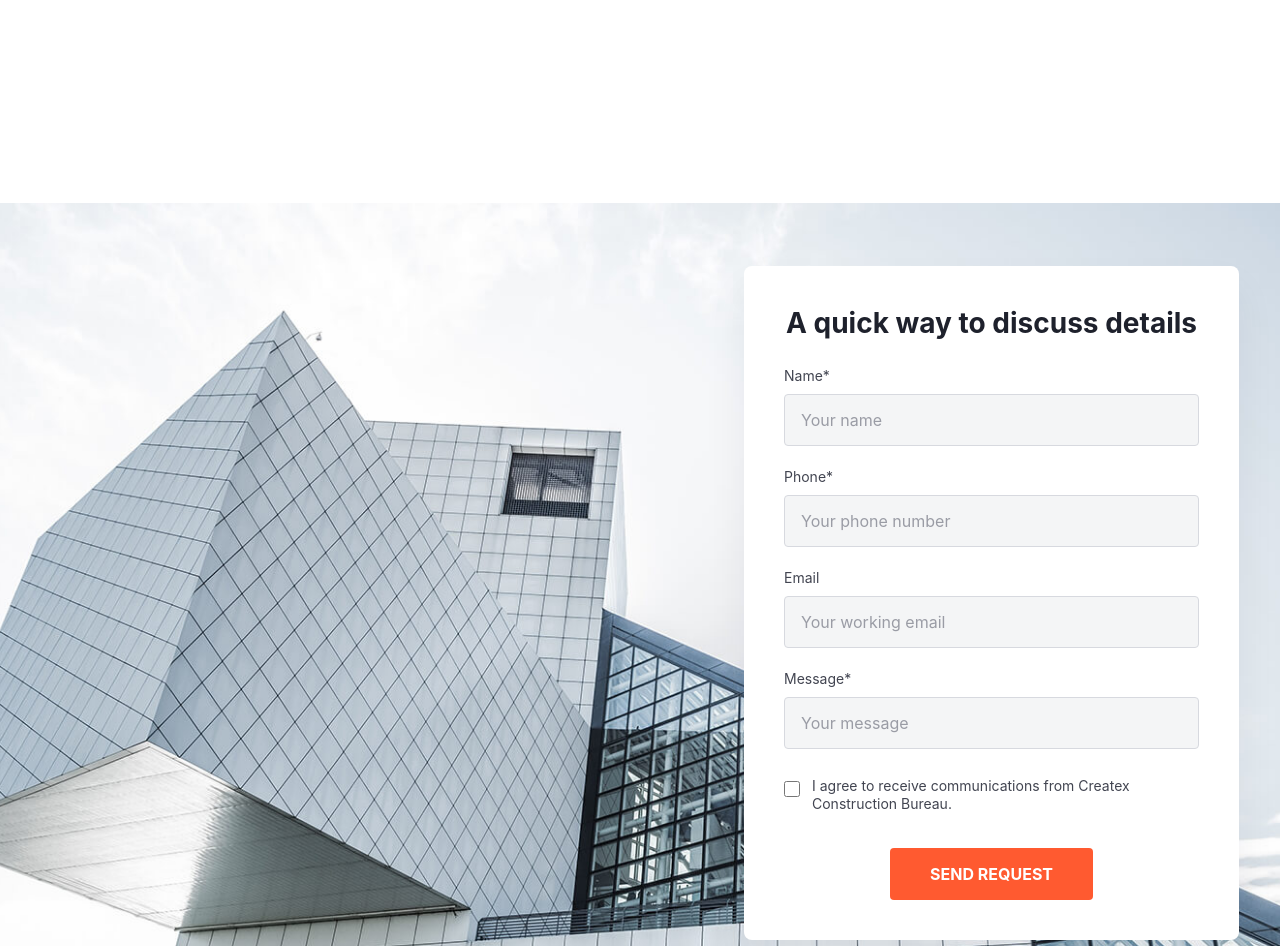
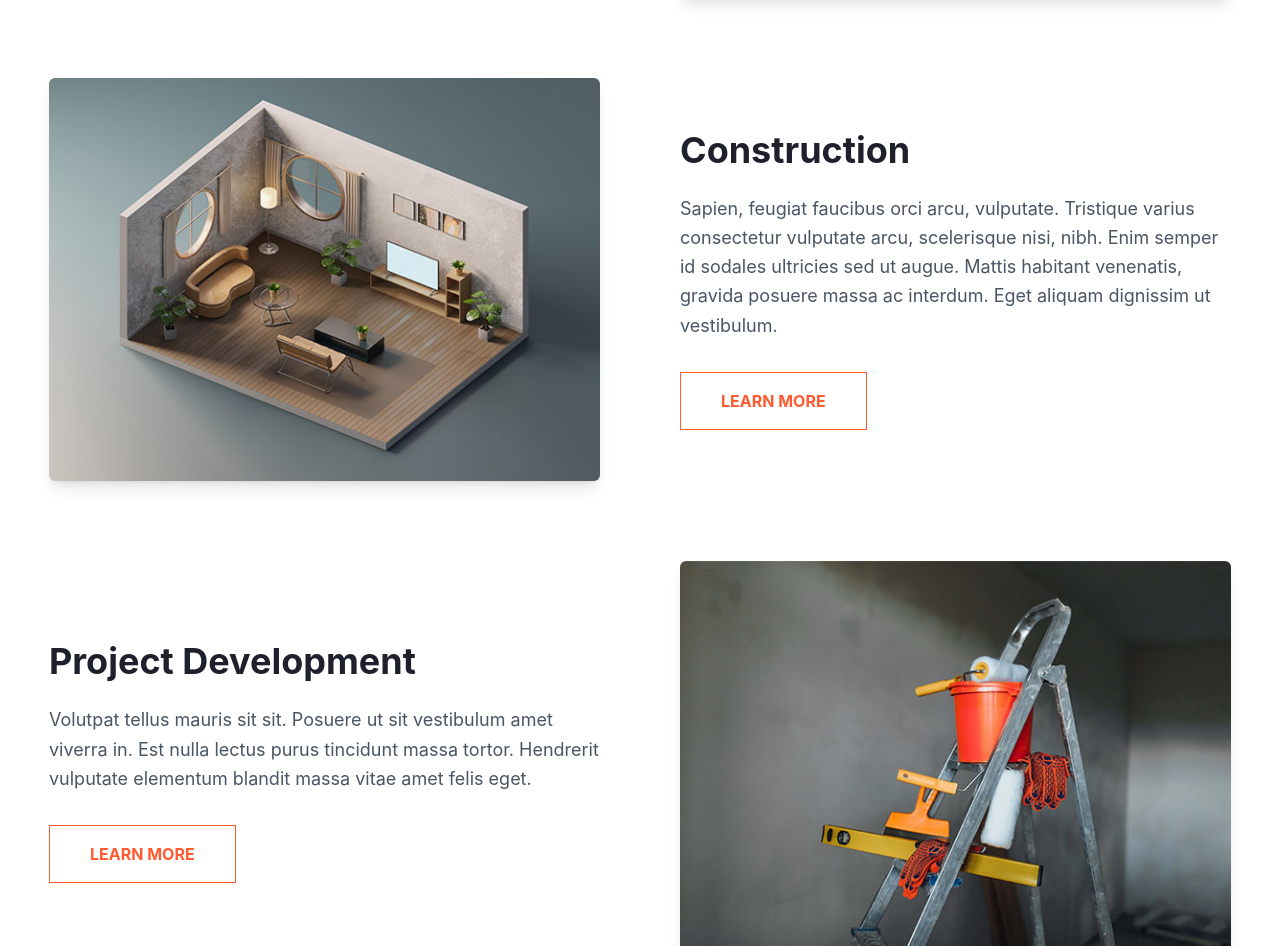
Before and after one commit to runohod/TailwindLearn, a React (Vite) app: page /services in a window 1280 px wide. Shown: the part 1606-2552 px from the top of the page. Built offline with nearby package versions, Linux system fonts and the light colour scheme.

Commit message:
доделана верстка services

```diff
--- a/src/widgets/services-widgets/ui/enumeration.jsx
+++ b/src/widgets/services-widgets/ui/enumeration.jsx
@@ -1,13 +1,14 @@
+import { construction, projectDevelopment, interiorDesign, repairs } from "@/shared/assets/sevices";
+
 export const Enumeration = () => {
   return (
-    <section className="py-20 md:py-32">
+    <section className="py-20">
       <div className="container-custom mx-auto px-6 md:px-24">
-
 
         <div className="flex flex-col items-center gap-10 md:flex-row lg:gap-20">
           <div className="w-full md:w-1/2">
             <img
-              src="./"
+              src={construction}
               alt="Construction"
               className="h-auto w-full rounded-md object-cover shadow-lg"
             />
@@ -52,8 +53,65 @@ export const Enumeration = () => {
           </div>
           <div className="w-full md:w-1/2">
             <img
-              src="/path-to-image2.jpg"
+              src={projectDevelopment}
               alt="Project Development"
+              className="h-auto w-full rounded-md object-cover shadow-lg"
+            />
+          </div>
+        </div>
+
+        <div className="my-20" />
+
+        <div className="flex flex-col items-center gap-10 md:flex-row lg:gap-20">
+          <div className="w-full md:w-1/2">
+            <img
+              src={interiorDesign}
+              alt="interiorDesign"
+              className="h-auto w-full rounded-md object-cover shadow-lg"
+            />
+          </div>
+          <div className="w-full md:w-1/2">
+            <h2 className="mb-6 text-3xl font-bold text-[#1E212C] md:text-4xl">
+              Construction
+            </h2>
+            <p className="mb-8 text-lg leading-relaxed text-gray-600">
+              Sapien, feugiat faucibus orci arcu, vulputate. Tristique varius consectetur
+              vulputate arcu, scelerisque nisi, nibh. Enim semper id sodales ultricies
+              sed ut augue. Mattis habitant venenatis, gravida posuere massa ac interdum.
+              Eget aliquam dignissim ut vestibulum.
+            </p>
+            <button
+              type="button"
+              className="border border-primary px-10 py-4 font-bold uppercase text-primary transition-all hover:bg-primary hover:text-white"
+            >
+              Learn more
+            </button>
+          </div>
+        </div>
+
+        <div className="my-20" />
+
+        <div className="flex flex-col-reverse items-center gap-10 md:flex-row lg:gap-20">
+          <div className="w-full md:w-1/2">
+            <h2 className="mb-6 text-3xl font-bold text-[#1E212C] md:text-4xl">
+              Project Development
+            </h2>
+            <p className="mb-8 text-lg leading-relaxed text-gray-600">
+              Volutpat tellus mauris sit sit. Posuere ut sit vestibulum amet viverra in.
+              Est nulla lectus purus tincidunt massa tortor. Hendrerit vulputate
+              elementum blandit massa vitae amet felis eget.
+            </p>
+            <button
+              type="button"
+              className="border border-primary px-10 py-4 font-bold uppercase text-primary transition-all hover:bg-primary hover:text-white"
+            >
+              Learn more
+            </button>
+          </div>
+          <div className="w-full md:w-1/2">
+            <img
+              src={repairs}
+              alt="repairs"
               className="h-auto w-full rounded-md object-cover shadow-lg"
             />
           </div>
--- a/src/widgets/services-widgets/ui/quickDiscuss.jsx
+++ b/src/widgets/services-widgets/ui/quickDiscuss.jsx
@@ -3,7 +3,7 @@ import { bgQuickDiscuss } from "@/shared/assets/home";
 export const QuickDiscuss = () => {
   return (
     <section
-      className="w-full min-h-[600px] md:min-h-800 bg-cover bg-center bg-no-repeat flex items-center mt-16 md:mt-24 lg:mt-120 py-12 md:py-0"
+      className="w-full min-h-[600px] md:min-h-800 bg-cover bg-center bg-no-repeat flex items-center  py-12 md:py-0"
       style={{ backgroundImage: `url(${bgQuickDiscuss})` }}
     >
       <div className="container-custom flex justify-center lg:justify-end px-4 w-full">
@@ -54,7 +54,7 @@ export const QuickDiscuss = () => {
                 Message*
               </label>
               <input
-                type="email"
+                type="text"
                 placeholder="Your message"
                 className="w-full h-13 px-4 bg-text-form border border-[#D7D9DF] rounded text-[16px] text-dark placeholder-[#9A9CA5] focus:outline-none focus:border-primary transition-colors"
               />
```
Also changed, not shown: src/shared/assets/sevices/index.js (+4 -4 lines).
